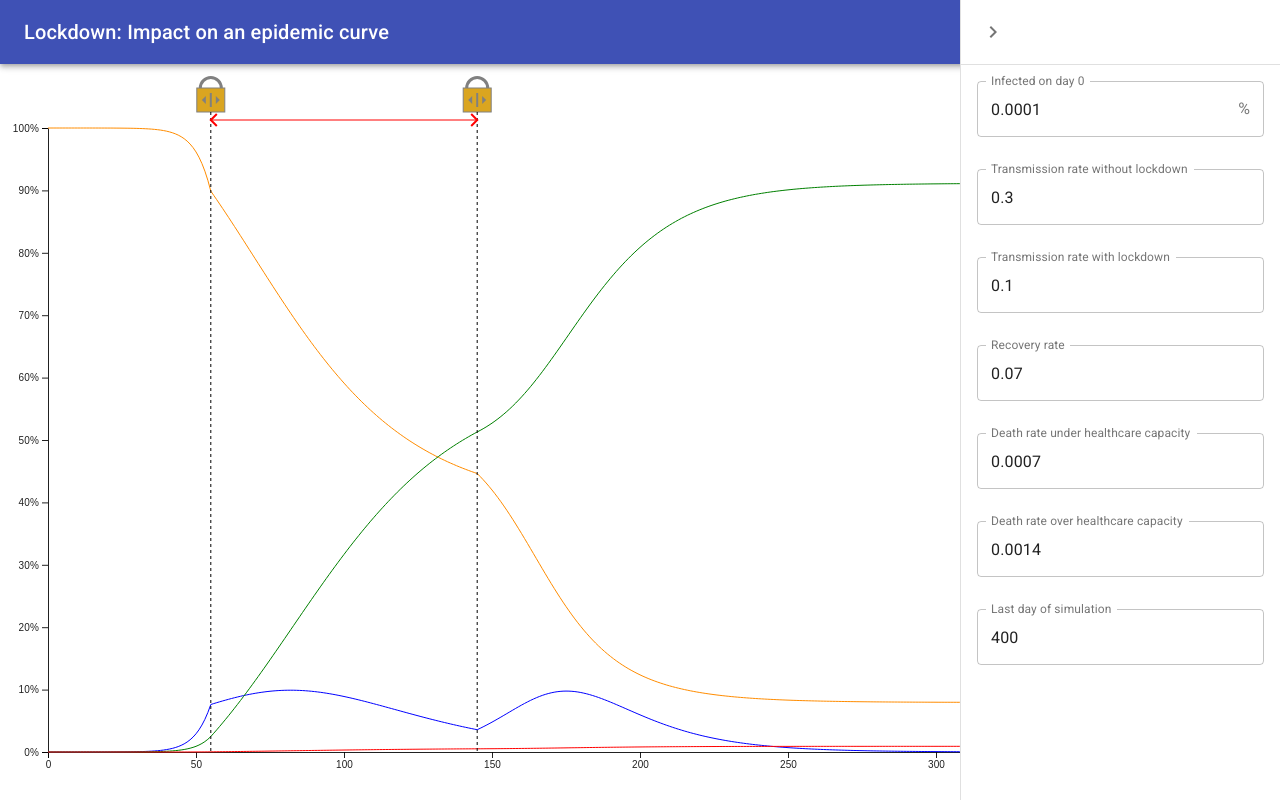
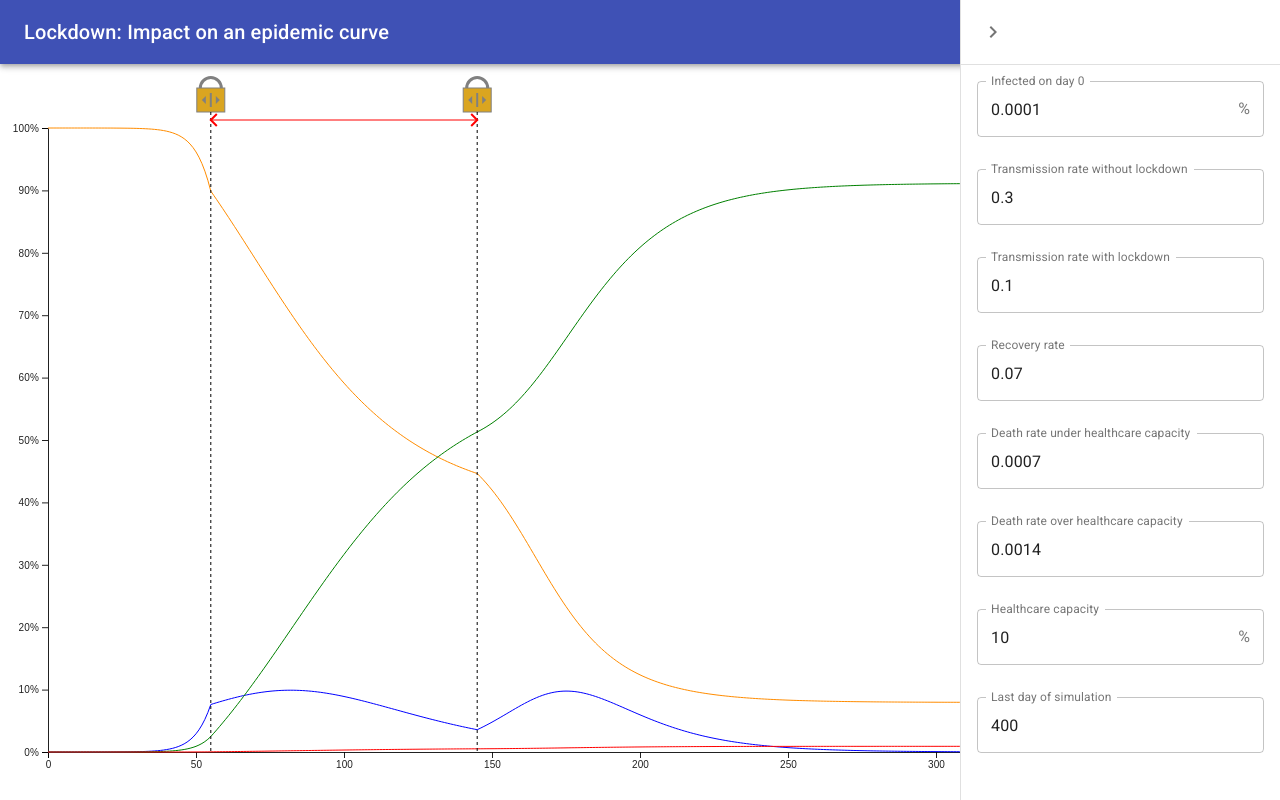
Before and after one commit to gaborcs/lockdown, a React (Create React App) app: page / in a window 1280 px wide. Both pictures are taken after a click on the button 1232 px from the left and 32 px from the top of the page. Built offline with nearby package versions, Linux system fonts and the light colour scheme.

Commit message:
Make healtcare capacity configurable

```diff
--- a/src/App.js
+++ b/src/App.js
@@ -62,6 +62,7 @@ function App() {
     deathUnderHealthcareCapacity: "0.0007",
     deathOverHealthcareCapacity: "0.0014"
   });
+  let [healthcareCapacityPercent, setHealthcareCapacityPercent] = React.useState("10");
   let [lastDay, setLastDay] = React.useState(400);
   let renderTransitionRateField = (key, label) => (
     <Field
@@ -98,6 +99,7 @@ function App() {
         <Chart
           infectedOnDay0={infectedPercentOnDay0 / 100}
           dailyTransitionRates={dailyTransitionRates}
+          healthcareCapacity={healthcareCapacityPercent / 100}
           lastDay={lastDay}
           className={classes.chart}
         />
@@ -119,19 +121,21 @@ function App() {
             </IconButton>
           </div>
           <Divider />
-          <Field
+          <PercentageField
             label="Infected on day 0"
             value={infectedPercentOnDay0}
             setValue={setInfectedPercentOnDay0}
-            InputProps={{
-              endAdornment: <InputAdornment position="end">%</InputAdornment>,
-            }}
           />
           {renderTransitionRateField("transmissionWithoutLockdown", "Transmission rate without lockdown")}
           {renderTransitionRateField("transmissionWithLockdown", "Transmission rate with lockdown")}
           {renderTransitionRateField("recovery", "Recovery rate")}
           {renderTransitionRateField("deathUnderHealthcareCapacity", "Death rate under healthcare capacity")}
           {renderTransitionRateField("deathOverHealthcareCapacity", "Death rate over healthcare capacity")}
+          <PercentageField
+            label="Healthcare capacity"
+            value={healthcareCapacityPercent}
+            setValue={setHealthcareCapacityPercent}
+          />
           <Field
             label="Last day of simulation"
             type="number"
@@ -141,6 +145,17 @@ function App() {
         </Drawer>
       </div>
     </ThemeProvider>
+  );
+}
+
+function PercentageField(props) {
+  return (
+    <Field
+      InputProps={{
+        endAdornment: <InputAdornment position="end">%</InputAdornment>,
+      }}
+      {...props}
+    />
   );
 }
 
--- a/src/Chart.js
+++ b/src/Chart.js
@@ -2,10 +2,8 @@ import React, { useEffect, useRef, useState } from 'react';
 const d3Chart = require("./d3-chart");
 const { simulate } = require("./simulator");
 
-let healthcareCapacity = 0.1;
-
 function Chart(props) {
-  let { infectedOnDay0, dailyTransitionRates, lastDay, ...otherProps } = props;
+  let { infectedOnDay0, dailyTransitionRates, healthcareCapacity, lastDay, ...otherProps } = props;
   const initialState = {
     infected: infectedOnDay0,
     recovered: 0,
```
